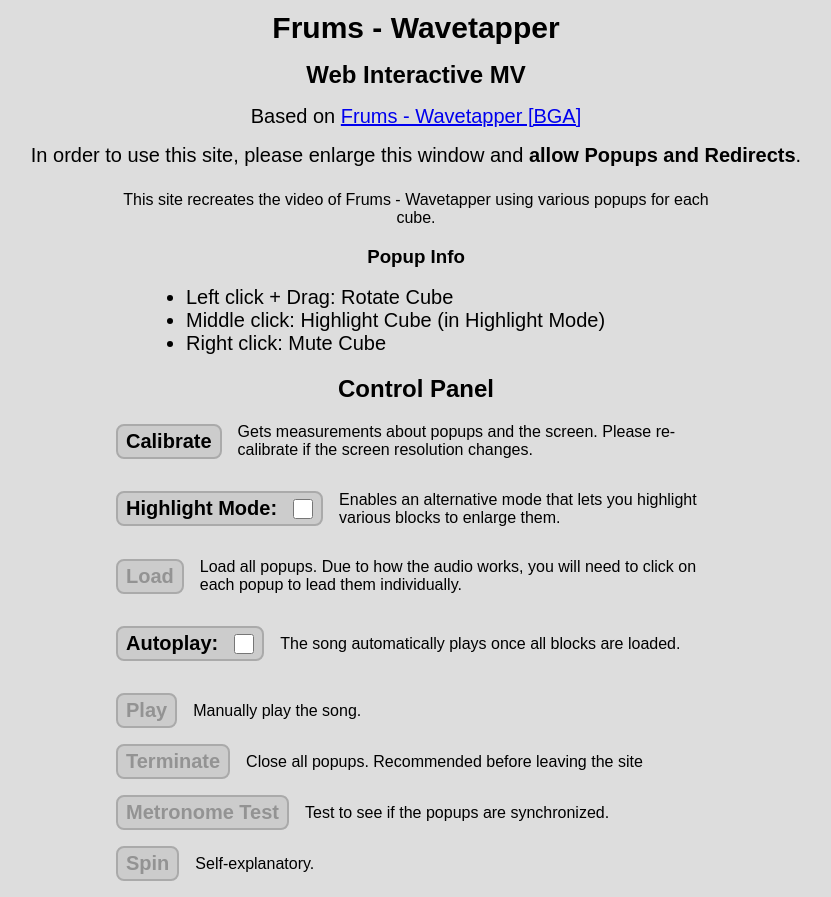
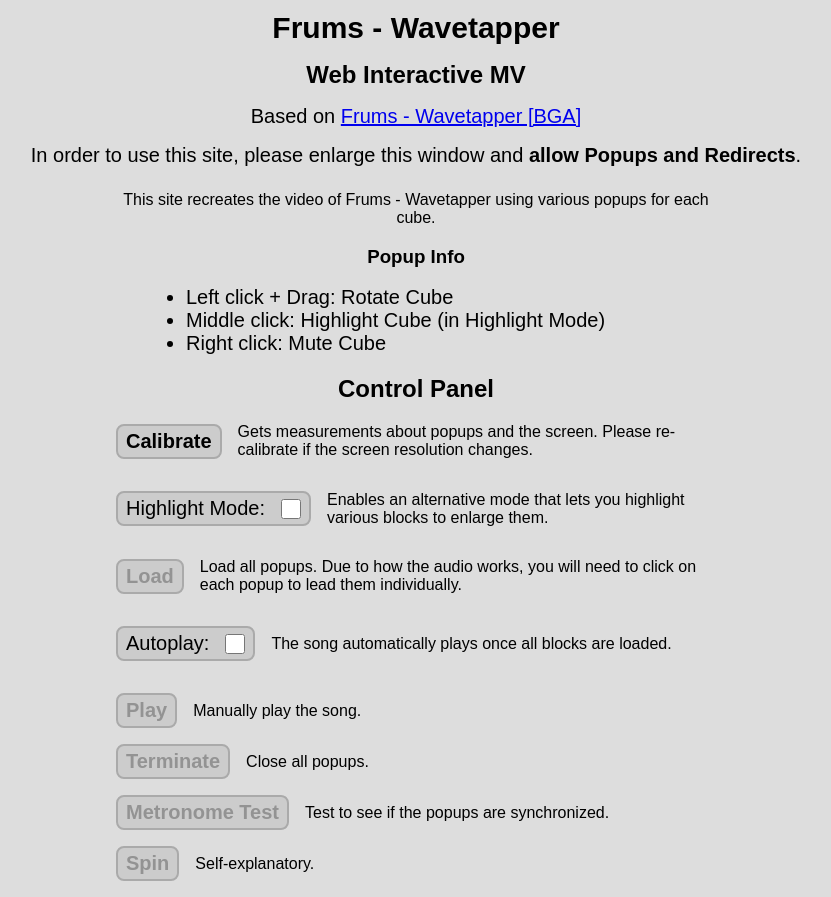
Before and after one commit to Lemonz-13223/Wavetapper, a plain HTML site: page index.html in a window 1280 px wide. Shown: the part 297-1194 px from the top of the page, without its empty margins (224-1055 px from the left). Drawn offline with Linux system fonts and the light colour scheme; a web font is replaced by a local one.

Commit message:
Main page update

```diff
--- a/css/style.css
+++ b/css/style.css
@@ -153,6 +153,7 @@ main li{
 #control-panel label{
     width: max-content;
     text-align: left;
+    font-weight: 500;
 }
 
 #control-panel input[type="checkbox"]{
--- a/index.html
+++ b/index.html
@@ -4,6 +4,11 @@
 <head>
     <meta charset="UTF-8">
     <meta name="viewport" content="width=device-width, initial-scale=1.0">
+    <meta content="./img/display.svg" property="og:image" />
+    <meta content="Frums - Wavetapper" property="og:title" />
+    <meta content="An interactive web version of the video for Wavetapper by Frums." property="og:description" />
+    <meta content="An interactive web version of the video for Wavetapper by Frums." name="description" />
+    <link rel="icon" type="image/x-icon" href="/img/favicon/15.svg" />
     <title>Wavetapper</title>
 
     <link rel="stylesheet" href="css/Mulish.css">
@@ -72,7 +77,7 @@
             </div>
             <div>
                 <button id="terminate" onclick="Blocks.terminate()" disabled>Terminate</button>
-                <label for="terminate">Close all popups. Recommended before leaving the site</label>
+                <label for="terminate">Close all popups.</label>
             </div>
             <div>
                 <button id="tick" onclick="Blocks.tick()" disabled>Metronome Test</button>
```
Also changed, not shown: img/display.svg (added).
